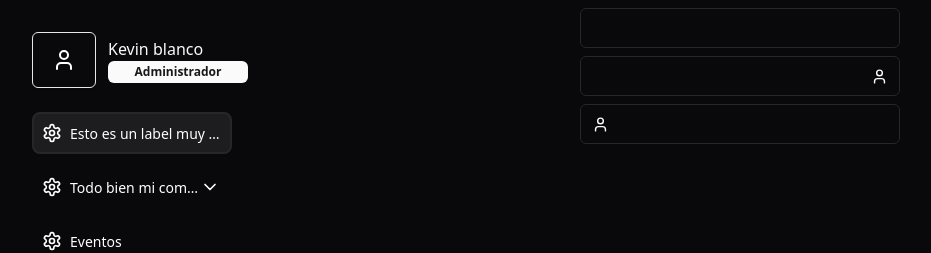
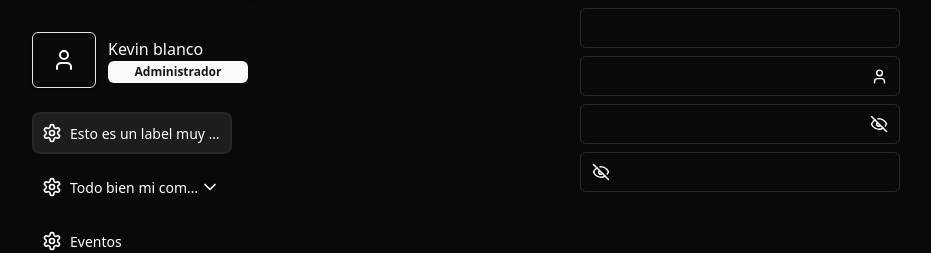
Before and after one commit to kevd4t/d4t-ui-demo, a React (Vite) app: page / in a window 1280 px wide. Shown: the top 253 px of the page, without its empty margins (20-951 px from the left). Built offline with nearby package versions, Linux system fonts and the light colour scheme.

Commit message:
fix position icon password

```diff
--- a/package.json
+++ b/package.json
@@ -1,7 +1,7 @@
 {
   "name": "d4t-ui-demo",
   "private": false,
-  "version": "0.0.33",
+  "version": "0.0.34",
   "type": "module",
   "main": "dist/index.umd.js",
   "module": "dist/index.es.js",
--- a/src/App.tsx
+++ b/src/App.tsx
@@ -200,7 +200,7 @@ function App() {
 
           <Input
             form={form}
-            id='name'
+            id='lastname'
             type='text'
             iconDirection='right'
             icon={<UserIcon size={17} />}
@@ -208,9 +208,16 @@ function App() {
 
           <Input
             form={form}
-            id='name'
-            type='text'
-            icon={<UserIcon size={17} />}
+            id='password'
+            type='password'
+            iconDirection='right'
+          />
+
+          <Input
+            form={form}
+            id='password'
+            type='password'
+            iconDirection='left'
           />
         </Form>
       </div>
--- a/src/components/input/input.tsx
+++ b/src/components/input/input.tsx
@@ -52,7 +52,7 @@ export function Input({ children, id, form, label, classNameContainer, descripti
 
   const validateInputIconClassNames = () => {
     if (iconDirection === 'left') {
-      if (icon) return 'pl-9'
+      if (icon || rest.type === 'password') return 'pl-9'
       else ''
     }
 
@@ -82,65 +82,52 @@ export function Input({ children, id, form, label, classNameContainer, descripti
 
             <FormControl>
               <div className='relative'>
+                {
+                  (iconDirection === 'left') && (
+                    <>
+                      <button
+                        type='button'
+                        onClick={() => setShowPassword(prevState => !prevState)}
+                        className='absolute inset-y-0 left-0 flex items-center pl-3 z-50'
+                      >
+                        {
+                          showPassword
+                            ? <Eye size={18} />
+                            : <EyeOff size={18} />
+                        }
+                      </button>
+                    </>
+                  )
+                }
+
                 <InputUI
                   {...field}
                   {...rest}
-                  className={cn('pr-14', rest.className)}
+                  className={cn(validateInputIconClassNames(), rest.className)}
                   type={showPassword ? 'text' : 'password'}
                 />
 
+                {
+                  (iconDirection === 'right') && (
+                    <div className='absolute inset-y-0 right-0 flex items-center pr-3 z-10'>
                       <button
                         type='button'
                         tabIndex={-1}
                         onClick={() => setShowPassword(prevState => !prevState)}
-                  className='absolute right-4 mr-0.5 top-2.5'
                       >
                         {
                           showPassword
-                      ? <Eye className='text-zinc-700' size={22} />
-                      : <EyeOff className='text-zinc-700' size={22} />
+                            ? <Eye size={18} />
+                            : <EyeOff size={18} />
                         }
                       </button>
+                    </div>
+                  )
+                }
               </div>
             </FormControl>
           </FormItem>
         )}
-      />
-    )
-  }
-
-  if (rest.type === 'pidNumber') {
-    return (
-      <FormField
-        control={form.control}
-        defaultValue={defaultValue}
-        name={id}
-        render={({ field, formState }) => {
-          return (
-            <FormItem className={cn('w-full', classNameContainer)}>
-              <div className='flex justify-start items-end'>
-                {label && <FormLabel className='flex'>{label}&nbsp;</FormLabel>}
-                {formState?.errors[id]?.message && <span className='text-xs font-light text-destructive'>* {formState.errors[id].message as any}</span>}
-              </div>
-
-              <div className='my-2'></div>
-
-              <FormControl>
-                <Input
-                  {...field}
-                  {...rest}
-                  form={form}
-                  id='pidNumber'
-                  type='text'
-                  maxLength={10}
-                  placeholder='00.000.000'
-                  onKeyUp={handleOnKeyUppidNumber}
-                  onKeyPress={handleOnlyNumbers}
-                />
-              </FormControl>
-            </FormItem>
-          )
-        }}
       />
     )
   }
```
Also changed, not shown: 4 other files (tests, documents, lock files or other folders). Lines whose indentation alone changed are shown as unchanged.
